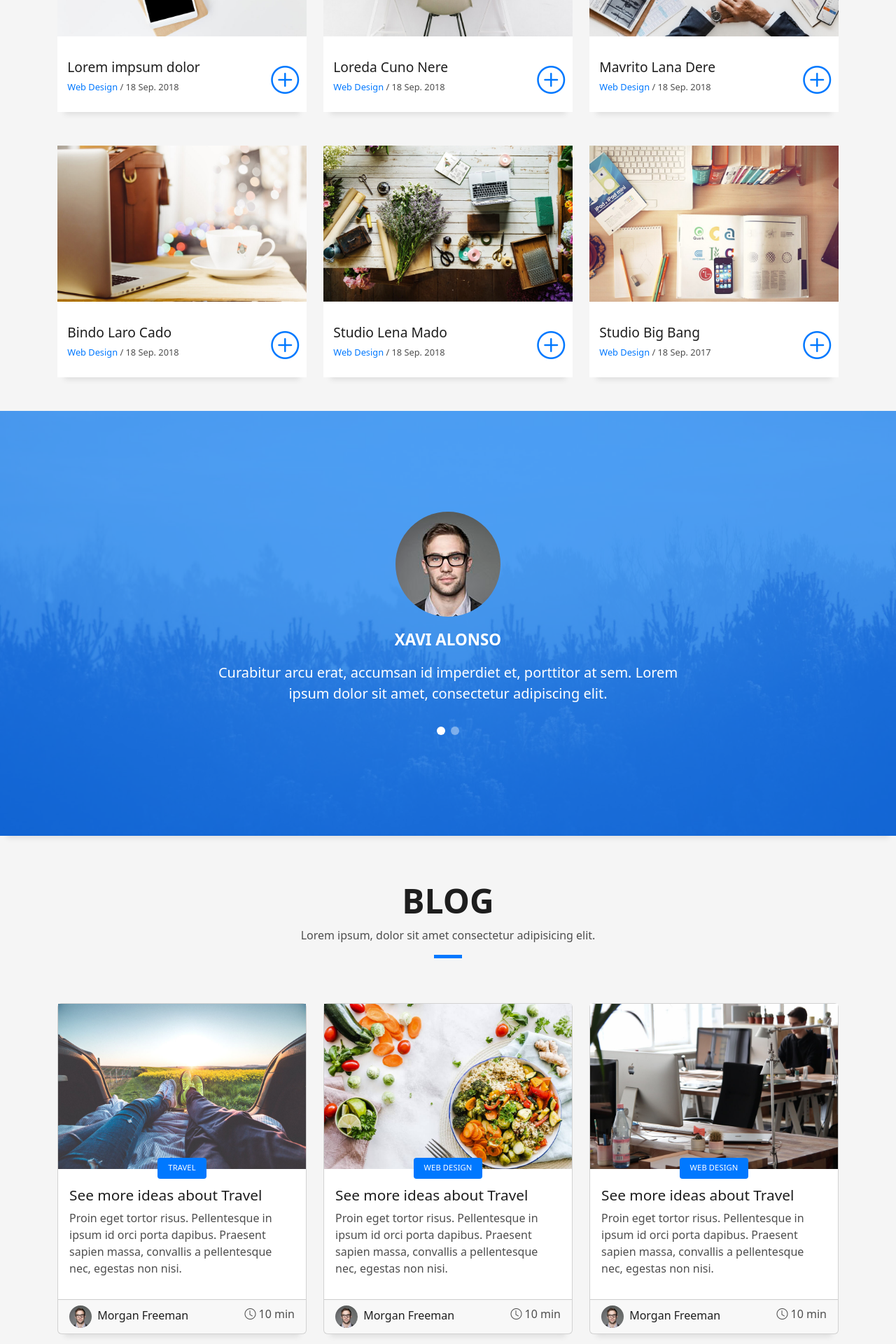
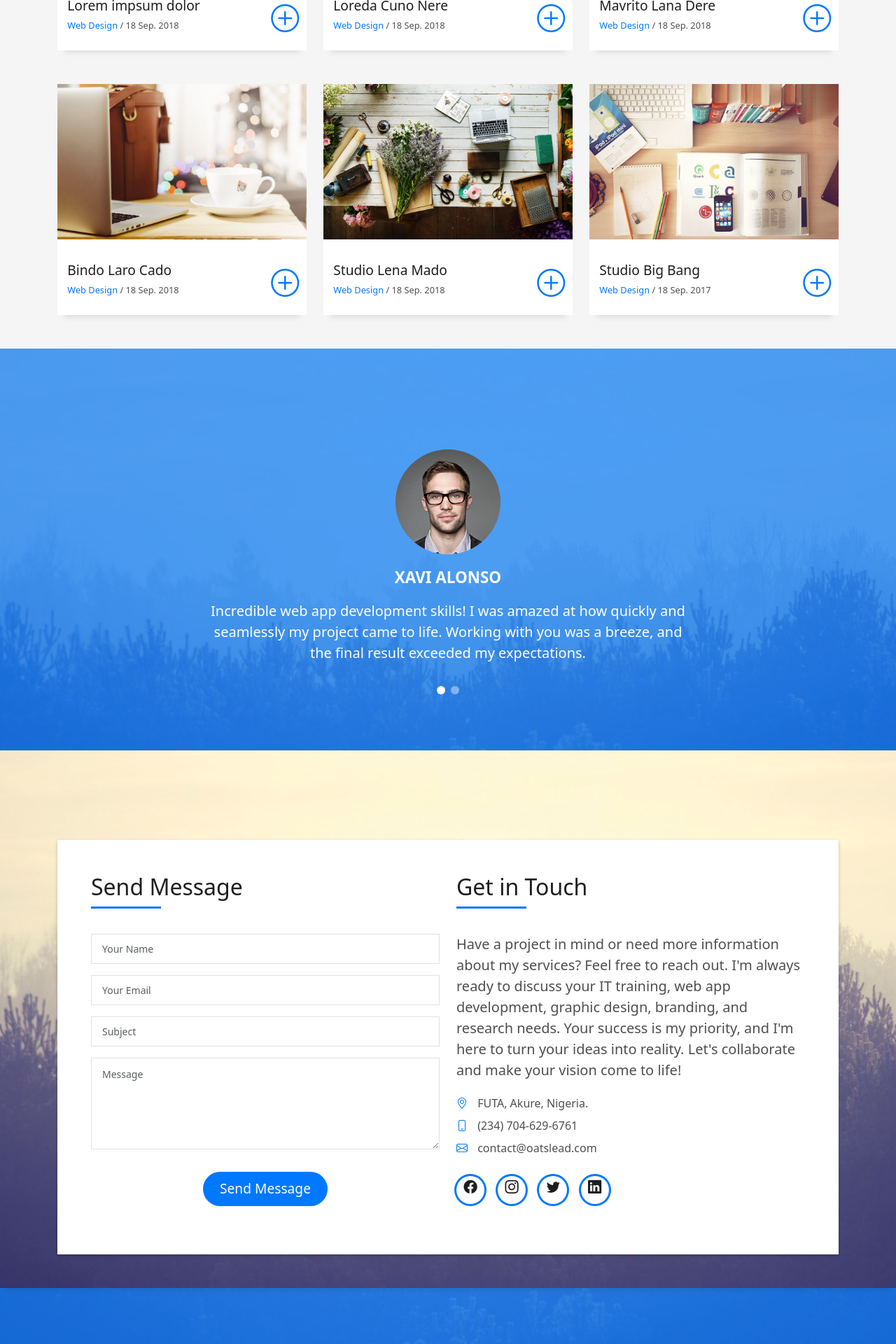
Before and after one commit to LeadConsult/nodejs, a Flask app: page / in a window 1280 px wide. Shown: the part 4040-5960 px from the top of the page at 70% size. Run offline with Flask 2, Linux system fonts and the light colour scheme; some libraries are stand-ins or nearby versions.

Commit message:
modified:   templates/index.html

```diff
--- a/templates/index.html
+++ b/templates/index.html
@@ -40,7 +40,6 @@
           <li><a class="nav-link scrollto" href="#about">About</a></li>
           <li><a class="nav-link scrollto" href="#services">Services</a></li>
           <li><a class="nav-link scrollto " href="#work">Work</a></li>
-          <li><a class="nav-link scrollto " href="#blog">Blog</a></li>
           <!--
           <li class="dropdown"><a href="#"><span>Drop Down</span> <i class="bi bi-chevron-down"></i></a>
             <ul>
@@ -108,7 +107,7 @@
                         <p><span class="title-s">Profile: </span> <span>full-stack software engineer</span></p>
                         <p><span class="title-s">Email: </span> <span>contact@example.com</span></p>
                         <p><span class="title-s">Phone: </span> <span>(617) 557-0089</span></p>-->
-                        <p><span class="title-s">Full-stack software engineer</span> <br><span class="center">I am more than just a coder; I am a problem solver, a collaborator, and a forward-thinking technologist. I am committed to using my skills and passion to create software that makes a difference in the world and leaves a lasting legacy of innovation and excellence.
+                        <p><span class="title-s">Tech Enthusiast & Digital Creator</span> <br><span class="center">A tech enthusiast with a passion for turning ideas into digital wonders. From one-on-one IT training to crafting user-friendly web apps and designing eye-catching graphics, I'm your go-to guru for all things tech. Need to boost your brand or ace that academic paper? I've got you covered. With a commitment to excellence and an eye for detail,  Let's collaborate and make your digital dreams a reality.
                         </span></p>
                       </div>
                     </div>
@@ -156,16 +155,12 @@
                       </h5>
                     </div>
                     <p class="lead">
-                      As a full-stack software engineer, I am driven by a passion for crafting innovative and cutting-edge web applications that address real-world challenges. With a diverse skill set encompassing both front-end and back-end development, I am equipped to create end-to-end solutions that deliver seamless user experiences.
-                    </p>
-                    <p class="lead">
-                      I thrive on the thrill of problem-solving and the joy of transforming ideas into tangible software products. With an insatiable curiosity and a growth mindset, I continuously seek out the latest trends and best practices in software development. This constant pursuit of knowledge empowers me to provide scalable, efficient, and maintainable code that stands the test of time.
-                    </p>
-                    <p class="lead">
-                      In addition to my technical prowess, I am also deeply committed to understanding the needs of end-users. By empathizing with their pain points, I am able to design user-centric solutions that resonate with and delight our audience. I believe that great software is not just about lines of code but about creating meaningful connections and positive impacts on people's lives.
-                    </p>
-                    <p class="lead">
-                      As someone who constantly seeks out innovative solutions, I am not content with the status quo. I relish the challenge of breaking barriers and pushing the boundaries of what's possible. Whether it's through adopting emerging technologies or exploring unconventional approaches, I am always on the lookout for ways to elevate the quality and impact of our projects.
+                      I'm passionate about transforming ideas into digital realities. With a focus on IT training, web app development, graphics design, branding, and academic support, I offer a diverse range of services tailored to your needs. As an experienced IT professional, I bring a wealth of knowledge to the table. Whether you're seeking one-on-one IT training or need to enhance your brand's identity through design and branding solutions, I'm here to guide you through every step of the journey.
+                      </p>
+                      <p class="lead">
+                      My expertise in web app development extends to creating dynamic and user-friendly web applications that align with your vision. I've got the technical prowess to bring your digital projects to life. When it comes to academic support, I understand the importance of academic excellence. Whether you're working on term papers, research projects, or need assistance with proofreading, I'm your reliable partner in achieving outstanding results.
+                      </p>
+                      <p class="lead">I take pride in my commitment to delivering high-quality work that exceeds expectations. Your satisfaction is my priority, and I'm dedicated to helping you succeed, no matter the project's scale or complexity. Let's embark on a journey of innovation, creativity, and academic excellence together. Contact me today, and let's turn your ideas into reality.
                     </p>
                   </div>
                 </div>
@@ -186,7 +181,7 @@
                 Services
               </h3>
               <p class="subtitle-a">
-                Lorem ipsum, dolor sit amet consectetur adipisicing elit.
+                Committed to providing you with top-notch services tailored to meet your needs.
               </p>
               <div class="line-mf"></div>
             </div>
@@ -196,14 +191,12 @@
           <div class="col-md-4">
             <div class="service-box">
               <div class="service-ico">
-                <span class="ico-circle"><i class="bi bi-briefcase"></i></span>
+                <span class="ico-circle"><i class="bi bi-app-indicator"></i></span>
               </div>
               <div class="service-content">
-                <h2 class="s-title">Web Design</h2>
+                <h2 class="s-title">Web Application Development</h2>
                 <p class="s-description text-center">
-                  Lorem ipsum dolor sit amet consectetur adipisicing elit. Magni adipisci eaque autem fugiat! Quia,
-                  provident vitae! Magni
-                  tempora perferendis eum non provident.
+                  I craft custom web applications that suit your unique needs. From user-friendly interfaces to responsive layouts, I create web solutions that leave a lasting impression.
                 </p>
               </div>
             </div>
@@ -211,14 +204,12 @@
           <div class="col-md-4">
             <div class="service-box">
               <div class="service-ico">
-                <span class="ico-circle"><i class="bi bi-card-checklist"></i></span>
+                <span class="ico-circle"><i class="bi bi-easel2"></i></span>
               </div>
               <div class="service-content">
-                <h2 class="s-title">Web Development</h2>
+                <h2 class="s-title">Graphic Design</h2>
                 <p class="s-description text-center">
-                  Lorem ipsum dolor sit amet consectetur adipisicing elit. Magni adipisci eaque autem fugiat! Quia,
-                  provident vitae! Magni
-                  tempora perferendis eum non provident.
+                  I specialize in creating captivating graphics for your brand. Let me enhance your visual identity to make your brand truly stand out.
                 </p>
               </div>
             </div>
@@ -226,14 +217,12 @@
           <div class="col-md-4">
             <div class="service-box">
               <div class="service-ico">
-                <span class="ico-circle"><i class="bi bi-bar-chart"></i></span>
+                <span class="ico-circle"><i class="bi bi-award"></i></span>
               </div>
               <div class="service-content">
-                <h2 class="s-title">Photography</h2>
+                <h2 class="s-title">Branding Solutions</h2>
                 <p class="s-description text-center">
-                  Lorem ipsum dolor sit amet consectetur adipisicing elit. Magni adipisci eaque autem fugiat! Quia,
-                  provident vitae! Magni
-                  tempora perferendis eum non provident.
+                  I provide comprehensive branding services, helping you define your brand strategy, design compelling logos, and maintain a consistent brand image.
                 </p>
               </div>
             </div>
@@ -244,11 +233,9 @@
                 <span class="ico-circle"><i class="bi bi-binoculars"></i></span>
               </div>
               <div class="service-content">
-                <h2 class="s-title">Responsive Design</h2>
+                <h2 class="s-title">Online One-on-One IT Training</h2>
                 <p class="s-description text-center">
-                  Lorem ipsum dolor sit amet consectetur adipisicing elit. Magni adipisci eaque autem fugiat! Quia,
-                  provident vitae! Magni
-                  tempora perferendis eum non provident.
+                  I offer personalized online IT training covering various domains. Whether it's programming languages or IT infrastructure, I'll help you gain expertise.
                 </p>
               </div>
             </div>
@@ -259,11 +246,9 @@
                 <span class="ico-circle"><i class="bi bi-brightness-high"></i></span>
               </div>
               <div class="service-content">
-                <h2 class="s-title">Graphic Design</h2>
+                <h2 class="s-title">Company Assessment and IT Setup</h2>
                 <p class="s-description text-center">
-                  Lorem ipsum dolor sit amet consectetur adipisicing elit. Magni adipisci eaque autem fugiat! Quia,
-                  provident vitae! Magni
-                  tempora perferendis eum non provident.
+                  I optimize business operations through expert IT solutions. Whether you run a restaurant, pharmacy, or any other business, I'll enhance your Point of Sale systems and IT infrastructure.
                 </p>
               </div>
             </div>
@@ -274,11 +259,9 @@
                 <span class="ico-circle"><i class="bi bi-calendar4-week"></i></span>
               </div>
               <div class="service-content">
-                <h2 class="s-title">Marketing Services</h2>
+                <h2 class="s-title">Academic Research and Support</h2>
                 <p class="s-description text-center">
-                  Lorem ipsum dolor sit amet consectetur adipisicing elit. Magni adipisci eaque autem fugiat! Quia,
-                  provident vitae! Magni
-                  tempora perferendis eum non provident.
+                  I provide comprehensive academic research assistance, including term papers, thesis research support, assignments, and proofreading. Let me help you excel in your academic endeavors with my expertise.
                 </p>
               </div>
             </div>
@@ -298,8 +281,8 @@
                 <span class="ico-circle"><i class="bi bi-check"></i></span>
               </div>
               <div class="counter-num">
-                <p data-purecounter-start="0" data-purecounter-end="450" data-purecounter-duration="1" class="counter purecounter"></p>
-                <span class="counter-text">WORKS COMPLETED</span>
+                <p data-purecounter-start="0" data-purecounter-end="500" data-purecounter-duration="1" class="counter purecounter"></p>
+                <span class="counter-text">PROJETCS COMPLETED</span>
               </div>
             </div>
           </div>
@@ -309,7 +292,7 @@
                 <span class="ico-circle"><i class="bi bi-journal-richtext"></i></span>
               </div>
               <div class="counter-num">
-                <p data-purecounter-start="0" data-purecounter-end="25" data-purecounter-duration="1" class="counter purecounter"></p>
+                <p data-purecounter-start="0" data-purecounter-end="15" data-purecounter-duration="1" class="counter purecounter"></p>
                 <span class="counter-text">YEARS OF EXPERIENCE</span>
               </div>
             </div>
@@ -320,7 +303,7 @@
                 <span class="ico-circle"><i class="bi bi-people"></i></span>
               </div>
               <div class="counter-num">
-                <p data-purecounter-start="0" data-purecounter-end="550" data-purecounter-duration="1" class="counter purecounter"></p>
+                <p data-purecounter-start="0" data-purecounter-end="250" data-purecounter-duration="1" class="counter purecounter"></p>
                 <span class="counter-text">TOTAL CLIENTS</span>
               </div>
             </div>
@@ -524,8 +507,7 @@
                     </div>
                     <div class="content-test">
                       <p class="description lead">
-                        Curabitur arcu erat, accumsan id imperdiet et, porttitor at sem. Lorem ipsum dolor sit amet,
-                        consectetur adipiscing elit.
+                        Incredible web app development skills! I was amazed at how quickly and seamlessly my project came to life. Working with you was a breeze, and the final result exceeded my expectations.
                       </p>
                     </div>
                   </div>
@@ -539,8 +521,7 @@
                     </div>
                     <div class="content-test">
                       <p class="description lead">
-                        Curabitur arcu erat, accumsan id imperdiet et, porttitor at sem. Lorem ipsum dolor sit amet,
-                        consectetur adipiscing elit.
+                        A lifesaver when it came to my research! You did not only helped me refine my academic work but also provided valuable insights that made my project shine. I couldn't be happier with the assistance.
                       </p>
                     </div>
                   </div>
@@ -552,128 +533,15 @@
             <!-- <div id="testimonial-mf" class="owl-carousel owl-theme">
 
         </div> -->
-          </div>
+          <!-- </div> -->
         </div>
       </div>
-    </div><!-- End Testimonials Section -->
-
-    <!-- ======= Blog Section ======= -->
-    <section id="blog" class="blog-mf sect-pt4 route">
-      <div class="container">
-        <div class="row">
-          <div class="col-sm-12">
-            <div class="title-box text-center">
-              <h3 class="title-a">
-                Blog
-              </h3>
-              <p class="subtitle-a">
-                Lorem ipsum, dolor sit amet consectetur adipisicing elit.
-              </p>
-              <div class="line-mf"></div>
-            </div>
-          </div>
-        </div>
-        <div class="row">
-          <div class="col-md-4">
-            <div class="card card-blog">
-              <div class="card-img">
-                <a href="blog-single.html"><img src="static/assets/img/post-1.jpg" alt="" class="img-fluid"></a>
-              </div>
-              <div class="card-body">
-                <div class="card-category-box">
-                  <div class="card-category">
-                    <h6 class="category">Travel</h6>
-                  </div>
-                </div>
-                <h3 class="card-title"><a href="blog-single.html">See more ideas about Travel</a></h3>
-                <p class="card-description">
-                  Proin eget tortor risus. Pellentesque in ipsum id orci porta dapibus. Praesent sapien massa, convallis
-                  a pellentesque nec,
-                  egestas non nisi.
-                </p>
-              </div>
-              <div class="card-footer">
-                <div class="post-author">
-                  <a href="#">
-                    <img src="static/assets/img/testimonial-2.jpg" alt="" class="avatar rounded-circle">
-                    <span class="author">Morgan Freeman</span>
-                  </a>
-                </div>
-                <div class="post-date">
-                  <span class="bi bi-clock"></span> 10 min
-                </div>
-              </div>
-            </div>
-          </div>
-          <div class="col-md-4">
-            <div class="card card-blog">
-              <div class="card-img">
-                <a href="blog-single.html"><img src="static/assets/img/post-2.jpg" alt="" class="img-fluid"></a>
-              </div>
-              <div class="card-body">
-                <div class="card-category-box">
-                  <div class="card-category">
-                    <h6 class="category">Web Design</h6>
-                  </div>
-                </div>
-                <h3 class="card-title"><a href="blog-single.html">See more ideas about Travel</a></h3>
-                <p class="card-description">
-                  Proin eget tortor risus. Pellentesque in ipsum id orci porta dapibus. Praesent sapien massa, convallis
-                  a pellentesque nec,
-                  egestas non nisi.
-                </p>
-              </div>
-              <div class="card-footer">
-                <div class="post-author">
-                  <a href="#">
-                    <img src="static/assets/img/testimonial-2.jpg" alt="" class="avatar rounded-circle">
-                    <span class="author">Morgan Freeman</span>
-                  </a>
-                </div>
-                <div class="post-date">
-                  <span class="bi bi-clock"></span> 10 min
-                </div>
-              </div>
-            </div>
-          </div>
-          <div class="col-md-4">
-            <div class="card card-blog">
-              <div class="card-img">
-                <a href="blog-single.html"><img src="static/assets/img/post-3.jpg" alt="" class="img-fluid"></a>
-              </div>
-              <div class="card-body">
-                <div class="card-category-box">
-                  <div class="card-category">
-                    <h6 class="category">Web Design</h6>
-                  </div>
-                </div>
-                <h3 class="card-title"><a href="blog-single.html">See more ideas about Travel</a></h3>
-                <p class="card-description">
-                  Proin eget tortor risus. Pellentesque in ipsum id orci porta dapibus. Praesent sapien massa, convallis
-                  a pellentesque nec,
-                  egestas non nisi.
-                </p>
-              </div>
-              <div class="card-footer">
-                <div class="post-author">
-                  <a href="#">
-                    <img src="static/assets/img/testimonial-2.jpg" alt="" class="avatar rounded-circle">
-                    <span class="author">Morgan Freeman</span>
-                  </a>
-                </div>
-                <div class="post-date">
-                  <span class="bi bi-clock"></span> 10 min
-                </div>
-              </div>
-            </div>
-          </div>
-        </div>
-      </div>
-    </section><!-- End Blog Section -->
+    </div>
+    <!-- End Testimonials Section -->
 
     <!-- ======= Contact Section ======= -->
     <section id="contact" class="paralax-mf footer-paralax bg-image sect-mt4 route" style="background-image: url(static/assets/img/overlay-bg.jpg)">
-      <div class="overlay-mf"></div>
+      <!-- <div class="overlay-mf"></div> -->
       <div class="container">
         <div class="row">
           <div class="col-sm-12">
@@ -683,11 +551,11 @@
                   <div class="col-md-6">
                     <div class="title-box-2">
                       <h5 class="title-left">
-                        Send Message Us
+                        Send Message
                       </h5>
                     </div>
                     <div>
-                      <form action="forms/contact.php" method="post" role="form" class="php-email-form">
+                      <form action="#" method="post" role="form" class="php-email-form">
                         <div class="row">
                           <div class="col-md-12 mb-3">
                             <div class="form-group">
@@ -729,15 +597,12 @@
                     </div>
                     <div class="more-info">
                       <p class="lead">
-                        Lorem ipsum dolor sit amet consectetur adipisicing elit. Facilis dolorum dolorem soluta quidem
-                        expedita aperiam aliquid at.
-                        Totam magni ipsum suscipit amet? Autem nemo esse laboriosam ratione nobis
-                        mollitia inventore?
+                        Have a project in mind or need more information about my services? Feel free to reach out. I'm always ready to discuss your IT training, web app development, graphic design, branding, and research needs. Your success is my priority, and I'm here to turn your ideas into reality. Let's collaborate and make your vision come to life!
                       </p>
                       <ul class="list-ico">
-                        <li><span class="bi bi-geo-alt"></span> 329 WASHINGTON ST BOSTON, MA 02108</li>
-                        <li><span class="bi bi-phone"></span> (617) 557-0089</li>
-                        <li><span class="bi bi-envelope"></span> contact@example.com</li>
+                        <li><span class="bi bi-geo-alt"></span> FUTA, Akure, Nigeria.</li>
+                        <li><span class="bi bi-phone"></span> (234) 704-629-6761</li>
+                        <li><span class="bi bi-envelope"></span> contact@oatslead.com</li>
                       </ul>
                     </div>
                     <div class="socials">
@@ -773,7 +638,7 @@
               Licensing information: https://bootstrapmade.com/license/
               Purchase the pro version with working PHP/AJAX contact form: https://bootstrapmade.com/buy/?theme=TimLead
             -->
-              Designed by <a href="https://bootstrapmade.com/">BootstrapMade</a>
+              <!-- Designed by <a href="https://bootstrapmade.com/">BootstrapMade</a> -->
             </div>
           </div>
         </div>
```
